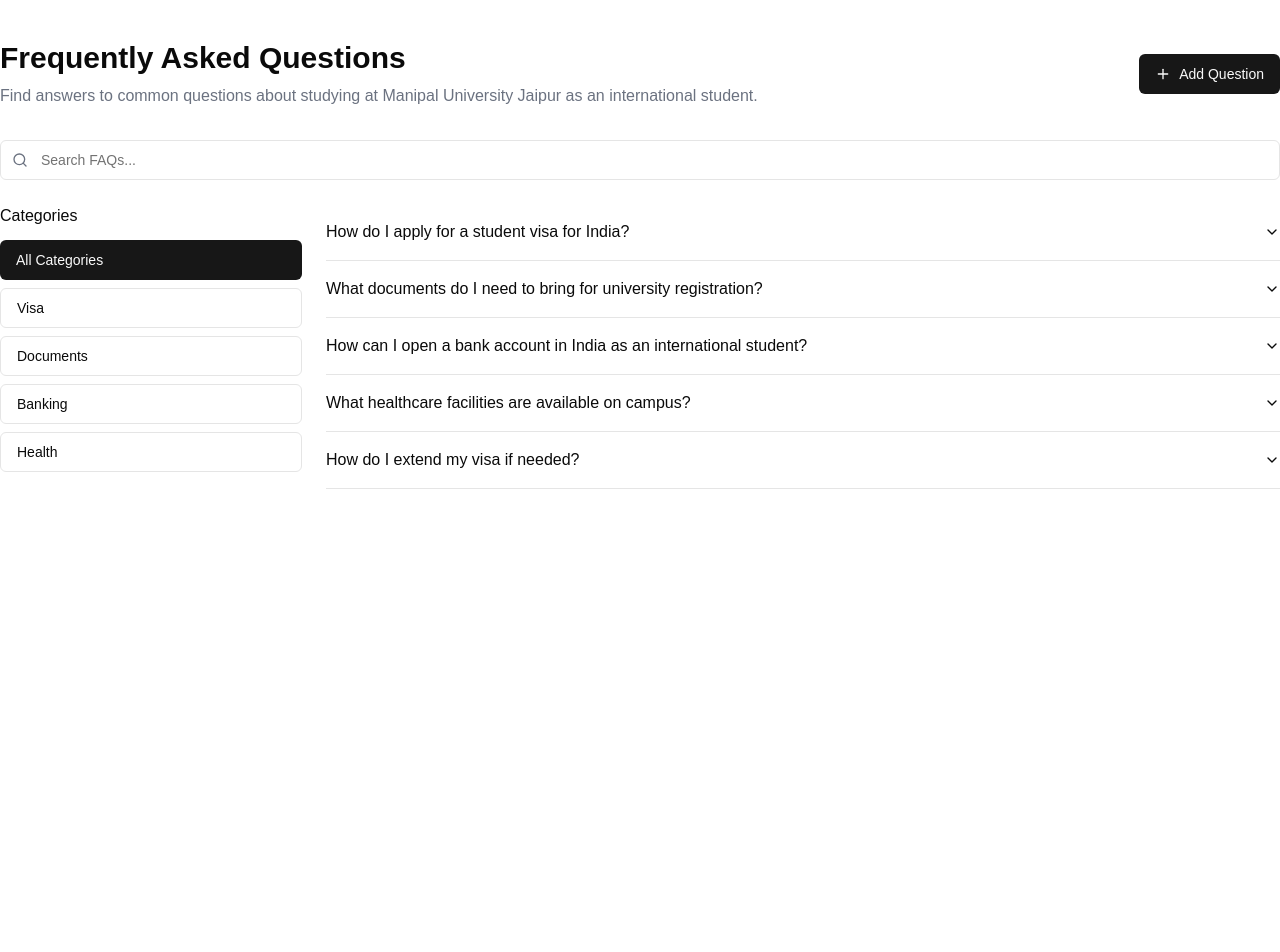
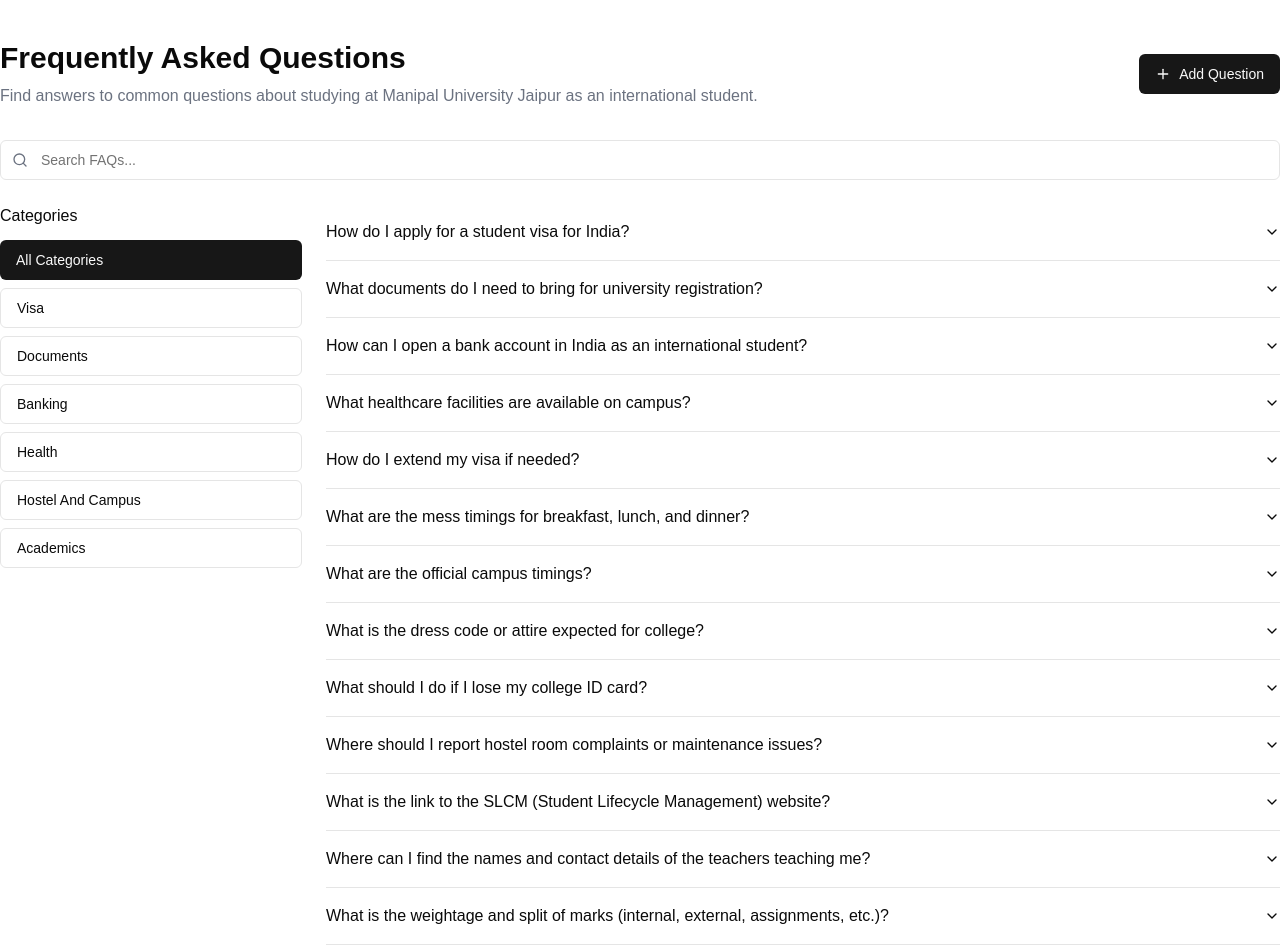
Before and after one commit to vverma022/international-student-platform, a Next.js app: page /faq in a window 1280 px wide. Shown: the top 952 px of the page. Before the commit the page ends 800 px from the top, so only its background shows below. Built offline with nearby package versions, Linux system fonts and the light colour scheme.

Commit message:
hostel/academic faqs

```diff
--- a/app/faq/page.tsx
+++ b/app/faq/page.tsx
@@ -56,6 +56,107 @@ export default function FAQPage() {
         "To extend your visa, you need to apply through the FRRO (Foreigners Regional Registration Office) portal at least 60 days before your current visa expires. You'll need a letter from the university confirming your continued enrollment, your passport, current visa details, and proof of financial means. The International Student Office can guide you through this process.",
       category: "visa",
     },
+    {
+      id: "6",
+      question: "What are the mess timings for breakfast, lunch, and dinner?",
+      answer: (
+        <>
+          Mess timings are as follows: Breakfast: 7:30 AM – 9:30 AM, Lunch: 12:00 PM – 2:30 PM, Dinner: 7:30 PM – 9:30 PM. However, they may slightly change throughout the session so do join the respective mess channels for regular updates -{" "}
+          <a href="https://whatsapp.com/channel/0029Vaw1sQ989inot5JLMC2A" target="_blank" rel="noopener noreferrer" className="text-blue-600 hover:text-blue-800 underline">
+            Follow the Indya Foods Mess MUJ channel on WhatsApp
+          </a>
+        </>
+      ),
+      category: "hostel and campus",
+    },
+    {
+      id: "7",
+      question: "What are the official campus timings?",
+      answer:
+        "The official campus timings are 9:00 AM to 5:15 PM.",
+      category: "hostel and campus",
+    },
+    {
+      id: "8",
+      question: "What is the dress code or attire expected for college?",
+      answer:
+        "Casual and neat attire is acceptable, such as a simple T-shirt and jeans.",
+      category: "hostel and campus",
+    },
+    {
+      id: "9",
+      question: "What should I do if I lose my college ID card?",
+      answer:
+        "Report the loss to the Fire Control Room in hostel (near B3 block) to request a replacement.",
+      category: "hostel and campus",
+    },
+    {
+      id: "10",
+      question: "Where should I report hostel room complaints or maintenance issues?",
+      answer: (
+        <>
+          All hostel-related complaints should be submitted through the SpaceBasic app, available on{" "}
+          <a href="https://play.google.com/store/apps/details?id=com.app.spacebasic&hl=en_IN" target="_blank" rel="noopener noreferrer" className="text-blue-600 hover:text-blue-800 underline">
+            Android
+          </a>
+          {" "}and{" "}
+          <a href="https://apps.apple.com/in/app/spacebasic/id1217386342" target="_blank" rel="noopener noreferrer" className="text-blue-600 hover:text-blue-800 underline">
+            iOS
+          </a>
+          {" "}app stores.
+        </>
+      ),
+      category: "hostel and campus",
+    },
+    {
+      id: "11",
+      question: "What is the link to the SLCM (Student Lifecycle Management) website?",
+      answer: (
+        <>
+          The SLCM website can be accessed at:{" "}
+          <a href="https://mujslcm.jaipur.manipal.edu" target="_blank" rel="noopener noreferrer" className="text-blue-600 hover:text-blue-800 underline">
+            https://mujslcm.jaipur.manipal.edu
+          </a>
+          . You can view your attendance, internal marks, and final CGPA scores here.
+        </>
+      ),
+      category: "academics",
+    },
+    {
+      id: "12",
+      question: "Where can I find the names and contact details of the teachers teaching me?",
+      answer:
+        "The details can be found on the SLCM website under your course or subject section.",
+      category: "academics",
+    },
+    {
+      id: "13",
+      question: "What is the weightage and split of marks (internal, external, assignments, etc.)?",
+      answer:
+        "The marks distribution is as follows: Internal Assessment: 30 marks (includes quizzes, assignments, and coursework), Mid-Term Exams: 30 marks, End-Term Exams: 40 marks.",
+      category: "academics",
+    },
+    {
+      id: "14",
+      question: "What are the attendance rules and minimum percentage required?",
+      answer:
+        "A minimum of 75% attendance is mandatory to be eligible for examinations.",
+      category: "academics",
+    },
+    {
+      id: "15",
+      question: "What are the rules regarding backlogs and re-examinations?",
+      answer:
+        "A backlog is received if you score below 26 marks in the end-term exam or perform poorly in both mid-term and internal assessments. Backlogs can be cleared in subsequent semesters or during the summer semester.",
+      category: "academics",
+    },
+    {
+      id: "16",
+      question: "What are the hostel in-time rules?",
+      answer:
+        "Hostel in-time is 9:00 PM. In case of unavoidable situations, do call and inform any of the hostel wardens about your late arrival. students can stay outside their rooms within the hostel premises until 11:00 PM. However, all students must return to their rooms by 11:00 PM.",
+      category: "hostel and campus",
+    },
   ])
 
   const handleAddFAQ = () => {
@@ -77,7 +178,7 @@ export default function FAQPage() {
   const filteredFAQs = faqs.filter(
     (faq) =>
       faq.question.toLowerCase().includes(searchQuery.toLowerCase()) ||
-      faq.answer.toLowerCase().includes(searchQuery.toLowerCase()) ||
+      (typeof faq.answer === 'string' ? faq.answer.toLowerCase().includes(searchQuery.toLowerCase()) : faq.question.toLowerCase().includes(searchQuery.toLowerCase())) ||
       faq.category.toLowerCase().includes(searchQuery.toLowerCase()),
   )
 
```
